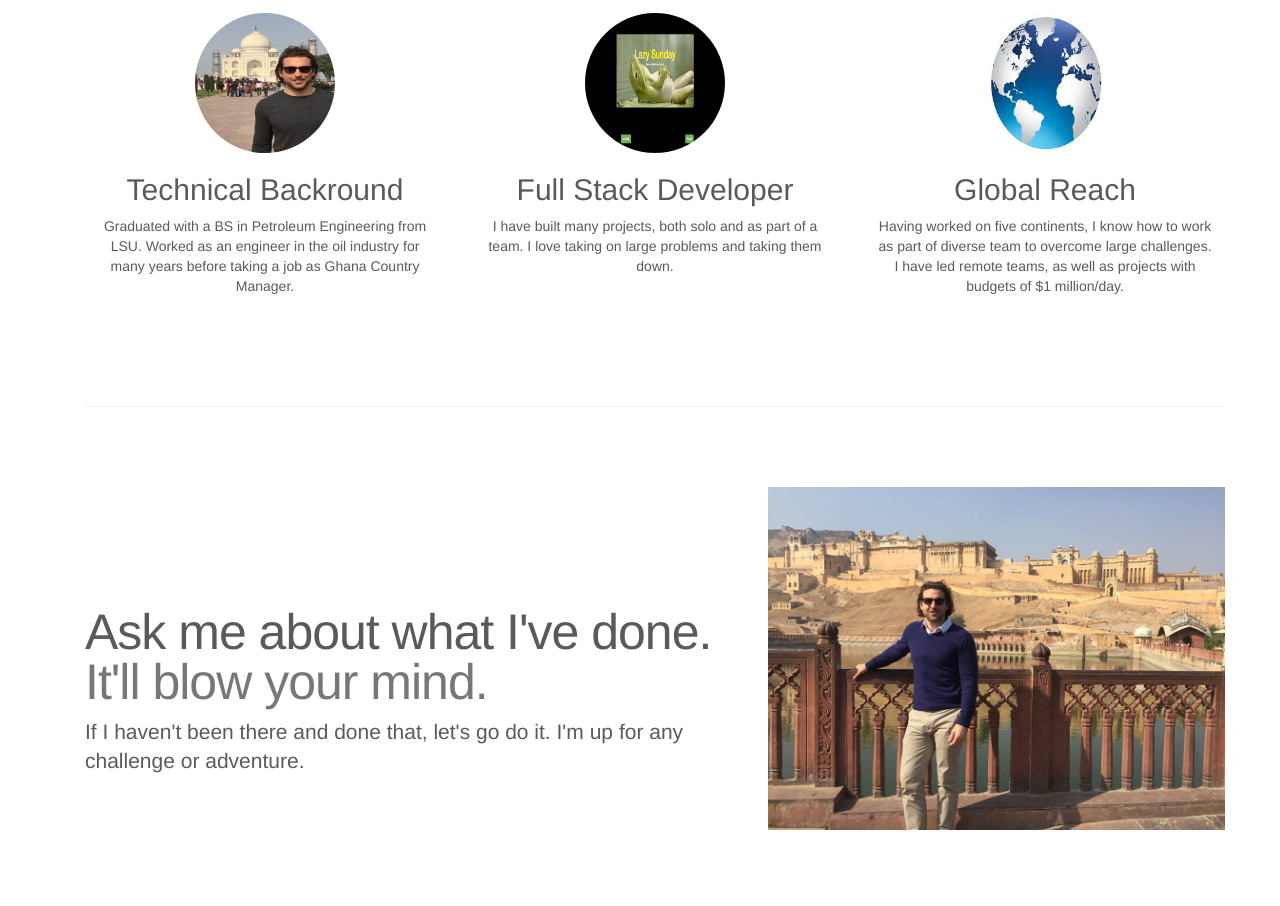
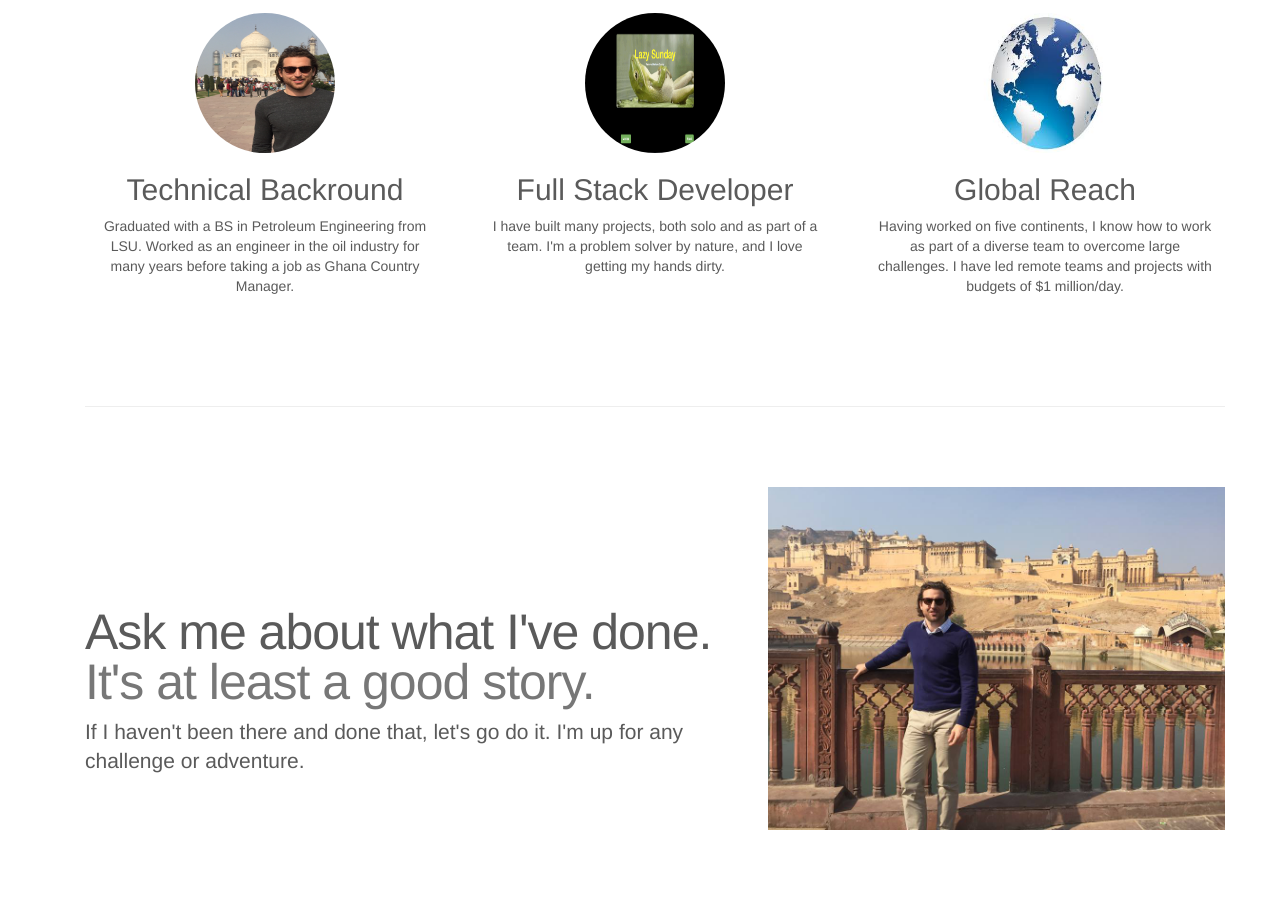
Before and after one commit to mattgoorley/personal_website, a Flask app: page /about/ in a window 1280 px wide. Shown: the part 547-1453 px from the top of the page. Run offline with Flask 2, Linux system fonts and the light colour scheme; some libraries are stand-ins or nearby versions.

Commit message:
from server

```diff
--- a/app.py
+++ b/app.py
@@ -1,7 +1,9 @@
+
 from flask import Flask, render_template, request, redirect, url_for, flash
 from forms import ContactForm
 from flask_mail import Mail, Message
 from magicwork.magicwork import Email, SecretKeying
+
 
 mail = Mail()
 
@@ -48,4 +50,4 @@ def contact():
 
 
 if __name__ == "__main__":
-    app.run(debug=True)
+    app.run(host="0.0.0.0",port=5000,debug=False)
--- a/templates/about.html
+++ b/templates/about.html
@@ -70,13 +70,13 @@
         <div class="col-lg-4">
           <img class="img-circle" src="../static/images/lazysunday.png" alt="Generic placeholder image" width="140" height="140">
           <h2>Full Stack Developer</h2>
-          <p>I have built many projects, both solo and as part of a team. I love taking on large problems and taking them down. </p>
+          <p>I have built many projects, both solo and as part of a team. I'm a problem solver by nature, and I love getting my hands dirty. </p>
 <!--           <p><a class="btn btn-default" href="#" role="button">View details &raquo;</a></p> -->
         </div><!-- /.col-lg-4 -->
         <div class="col-lg-4">
           <img class="img-circle" src="../static/images/globe.jpeg" alt="Generic placeholder image" width="140" height="140">
           <h2>Global Reach</h2>
-          <p>Having worked on five continents, I know how to work as part of diverse team to overcome large challenges. I have led remote teams, as well as projects with budgets of $1 million/day.</p>
+          <p>Having worked on five continents, I know how to work as part of a diverse team to overcome large challenges. I have led remote teams and projects with budgets of $1 million/day.</p>
 <!--           <p><a class="btn btn-default" href="#" role="button">View details &raquo;</a></p> -->
         </div><!-- /.col-lg-4 -->
       </div><!-- /.row -->
@@ -88,7 +88,7 @@
 
       <div class="row featurette">
         <div class="col-md-7">
-          <h2 class="featurette-heading">Ask me about what I've done. <span class="text-muted">It'll blow your mind.</span></h2>
+          <h2 class="featurette-heading">Ask me about what I've done. <span class="text-muted">It's at least a good story.</span></h2>
           <p class="lead">If I haven't been there and done that, let's go do it. I'm up for any challenge or adventure.</p>
         </div>
         <div class="col-md-5">
```
Also changed, not shown: 1 other file.
